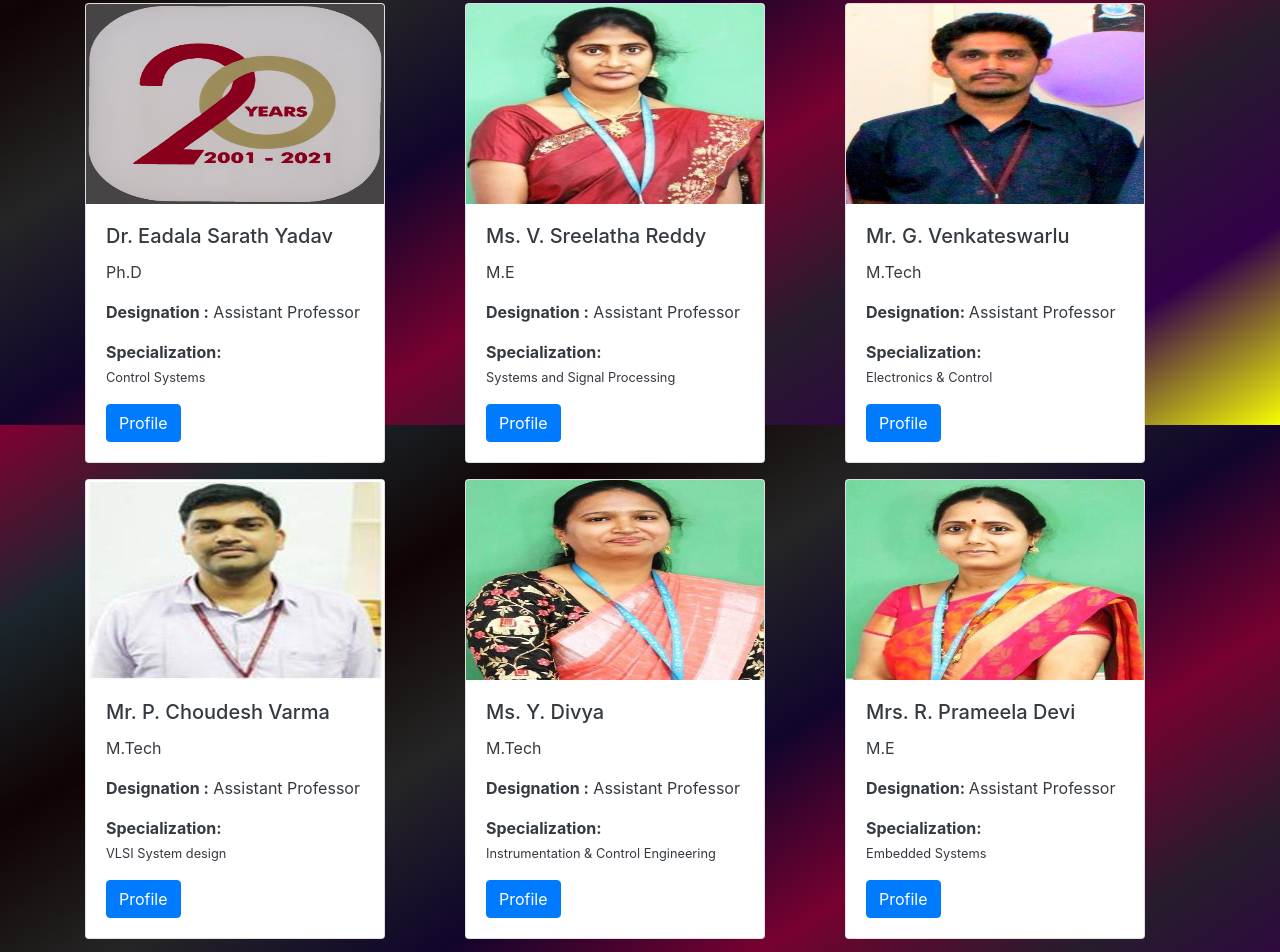
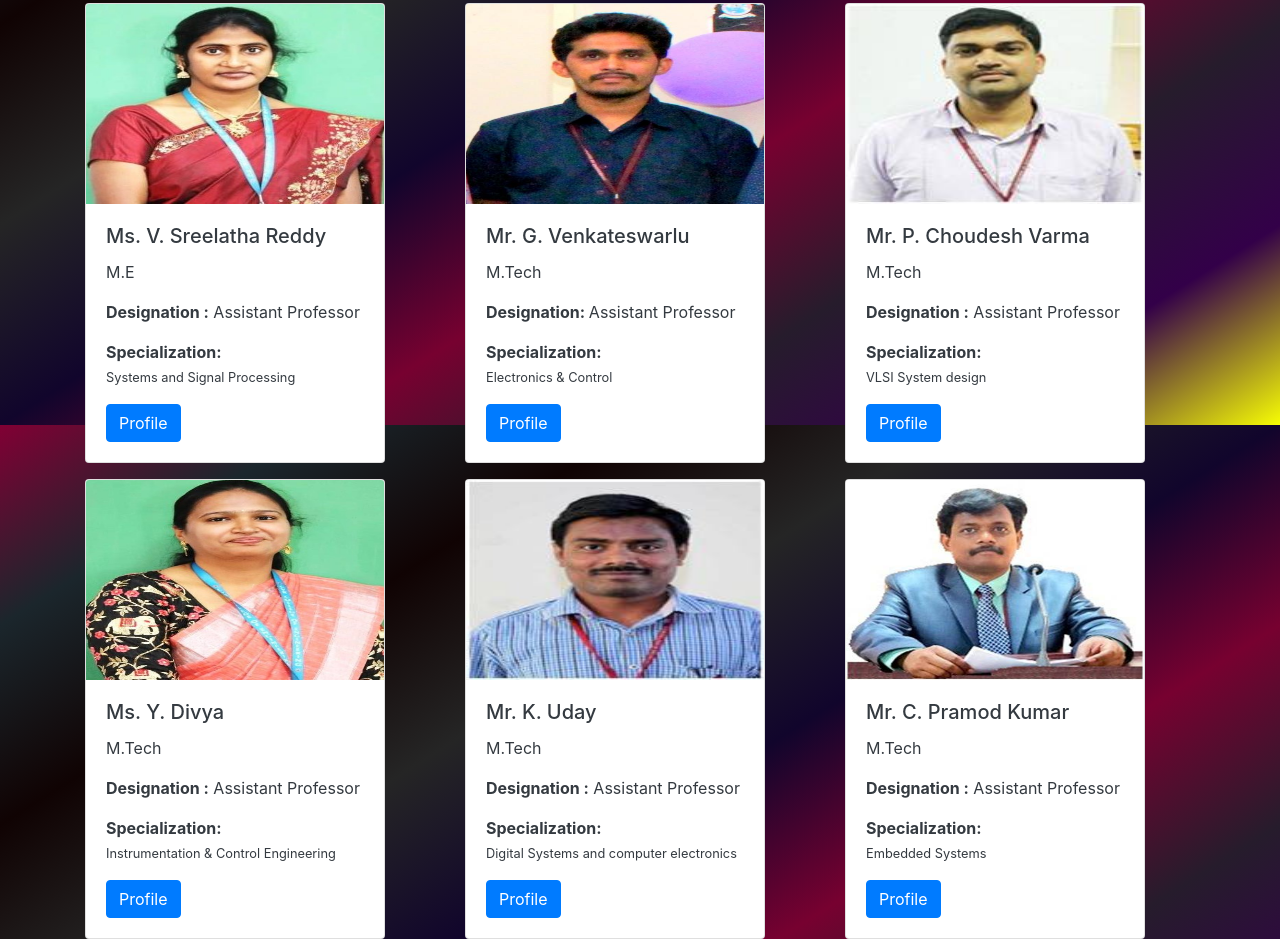
Before and after one commit to suhailafroz/eiedeptweb, a plain HTML site: page faculty.html in a window 1280 px wide. Shown: the part 1175-2127 px from the top of the page. Drawn offline with nearby package versions, Linux system fonts and the light colour scheme.

Commit message:
faculty updated

```diff
--- a/faculty.html
+++ b/faculty.html
@@ -223,20 +223,6 @@
             <div class="row">
                 <div class="col-sm-4 mt-3">
                     <div class="card" style="width:300px;" data-aos="zoom-in">
-                        <img class="card-img-top" style="height:200px;" src="images/20years5.jpg" alt="Narendra">
-                        <div class="card-body">
-                            <h5 class="text-dark card-title">Dr. Eadala Sarath Yadav </h5>
-                            <p class="text-dark card-text">Ph.D</p>
-                            <p class="text-dark card-text"><b>Designation :</b>
-                                Assistant Professor</p>
-                            <p class="text-dark card-text"><b>Specialization:</b>
-                                <br><small>Control Systems</small> </p>
-                            <a href="#" class="btn btn-primary">Profile</a>
-                        </div>
-                    </div>
-                </div>
-                <div class="col-sm-4 mt-3">
-                    <div class="card" style="width:300px;" data-aos="zoom-in">
                         <img class="card-img-top" style="height:200px;" src="images/sreelatha.jpg" alt="Narendra">
                         <div class="card-body">
                             <h5 class="text-dark card-title">Ms. V. Sreelatha Reddy </h5>
@@ -264,8 +250,7 @@
                         </div>
                     </div>
                 </div>
-            </div>
-            <div class="row">
+
                 <div class="col-sm-4 mt-3">
                     <div class="card" style="width:300px;" data-aos="zoom-in">
                         <img class="card-img-top" style="height:200px;" src="images/choudesh.jpg" alt="Narendra">
@@ -280,6 +265,8 @@
                         </div>
                     </div>
                 </div>
+            </div>
+            <div class="row">
                 <div class="col-sm-4 mt-3">
                     <div class="card" style="width:300px;" data-aos="zoom-in">
                         <img class="card-img-top" style="height:200px;" src="images/divya.jpg" alt="Narendra">
@@ -294,23 +281,6 @@
                         </div>
                     </div>
                 </div>
-
-                <div class="col-sm-4 mt-3">
-                    <div class="card" style="width:300px;" data-aos="zoom-in">
-                        <img class="card-img-top" style="height:200px;" src="images/prameela.jpg" alt="HoDPic">
-                        <div class="card-body">
-                            <h5 class="text-dark card-title">Mrs. R. Prameela Devi </h5>
-                            <p class="text-dark card-text">M.E</p>
-                            <p class="text-dark card-text"><b>Designation: </b>
-                                Assistant Professor</p>
-                            <p class="text-dark card-text"><b>Specialization: </b>
-                                <br><small>Embedded Systems</small></p>
-                            <a href="#" class="btn btn-primary">Profile</a>
-                        </div>
-                    </div>
-                </div>
-            </div>
-            <div class="row">
                 <div class="col-sm-4 mt-3">
                     <div class="card" style="width:300px;" data-aos="zoom-in">
                         <img class="card-img-top" style="height:200px;" src="images/uday.jpg" alt="Narendra">
@@ -340,6 +310,9 @@
                     </div>
                 </div>
             </div>
+            <div class="row">
+
+            </div>
 
 
         </div>
```
